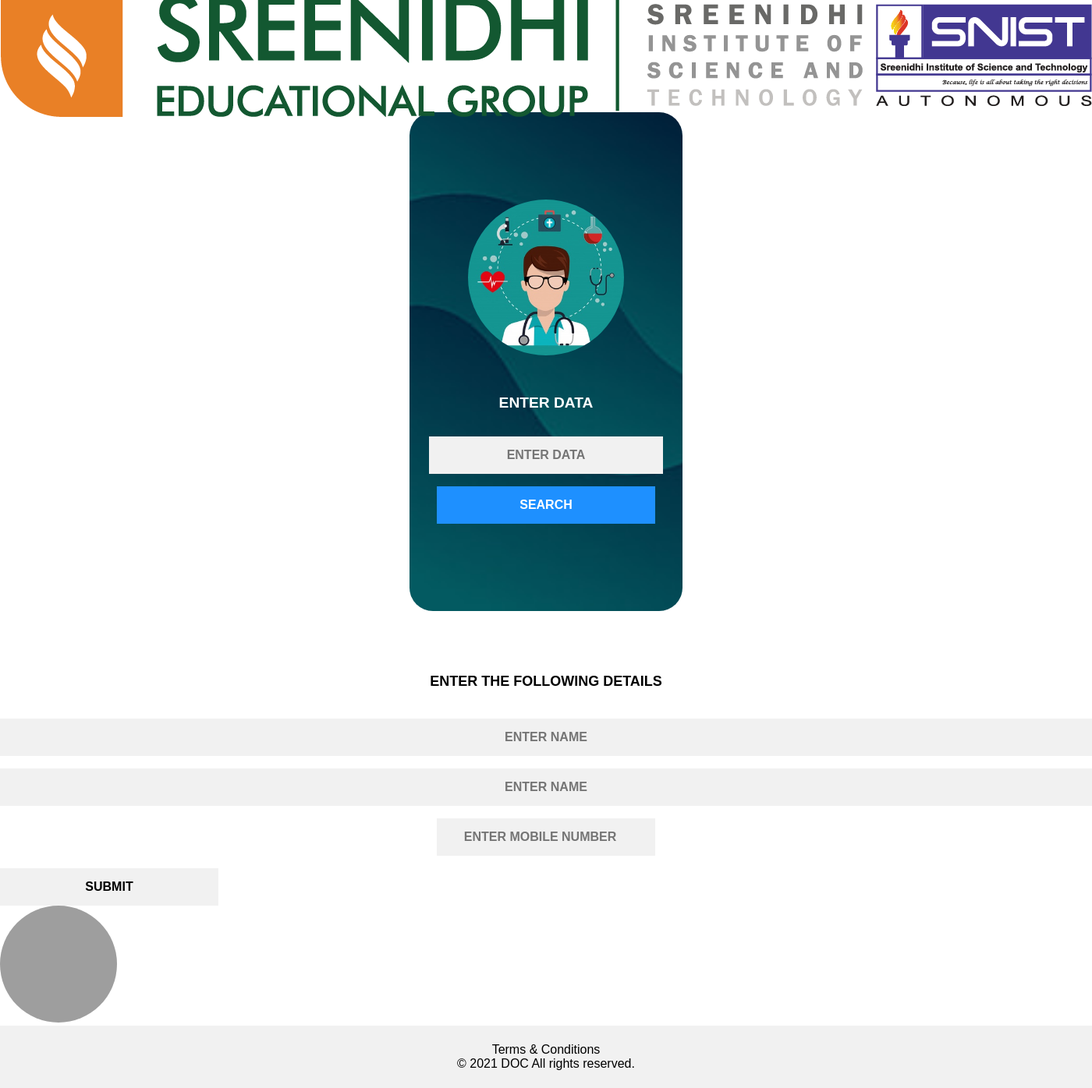
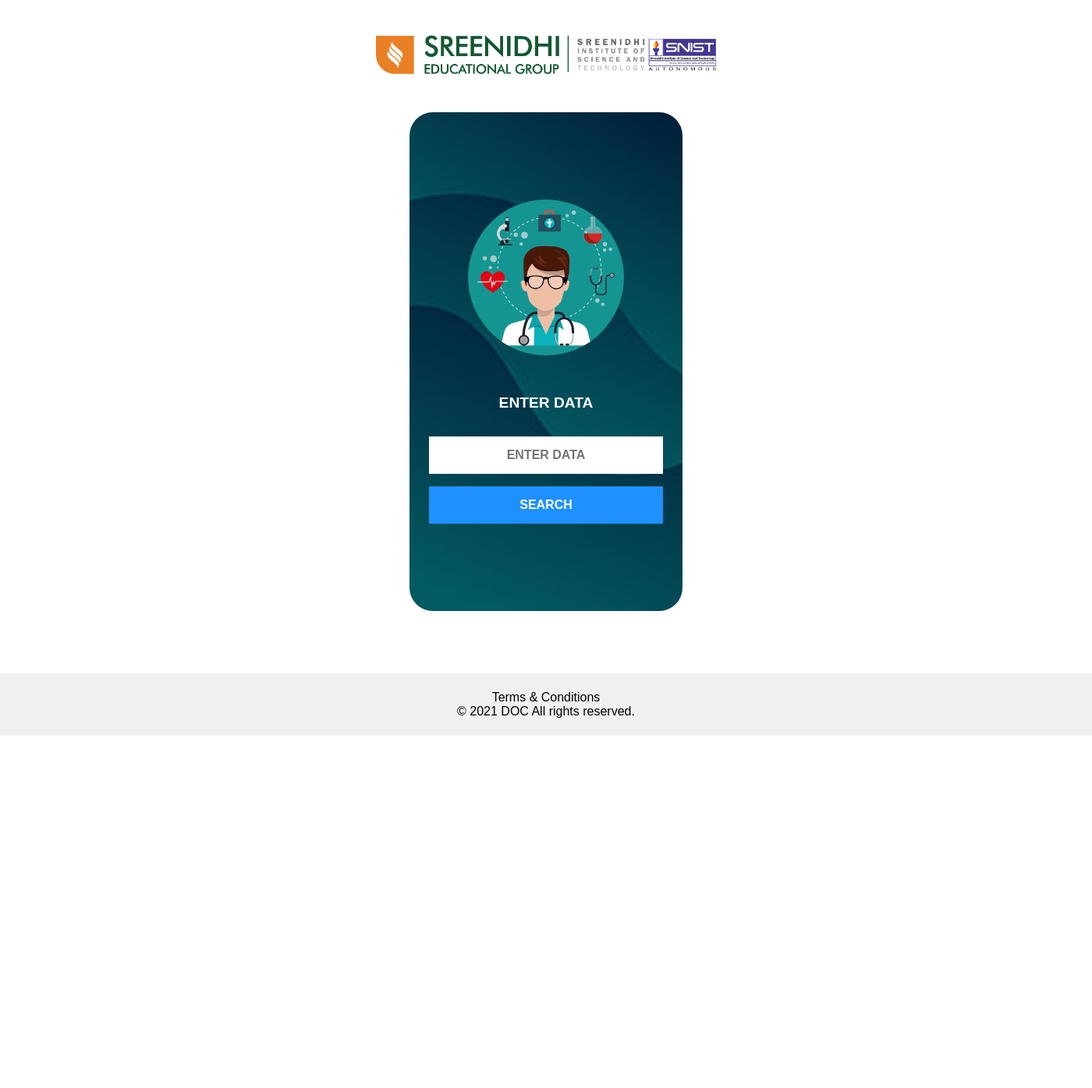
Before and after one commit to mohdaimansaleem/hpc, a PHP site: page / in a window 1400 px wide; the page is wider, and only the part inside the window is pictured. Shown: that part at 78% size. After the commit the page ends 944 px from the top of that part, so only its background shows below. Run offline with PHP 8.4, Linux system fonts and the light colour scheme; grey boxes are pictures that could not be loaded.

Commit message:
Update style.css

```diff
--- a/style.css
+++ b/style.css
@@ -10,27 +10,9 @@
 
 .autocomplete {
  position: relative;
-  display: inline-block;
+ display: flex;
+ justify-content: center;
  width: 300px;
-}
-
-input {
-  border: 1px solid transparent;
-  background-color: #f1f1f1;
-  padding: 10px;
-  font-size: 16px;
-}
-
-input[type=text] {
-  background-color: #f1f1f1;
-  width: 100%;
-}
-
-input[type=button] {
-  background-color: DodgerBlue;
-  color: #fff;
-  cursor: pointer;
-
 }
 
 .autocomplete-items {
@@ -39,7 +21,6 @@
  border-bottom: none;
  border-top: none;
  z-index: 99;
-  /*position the autocomplete items to be the same width as the container:*/
  top: 100%;
  left: 0;
  right: 0;
@@ -52,95 +33,33 @@
  border-bottom: 1px solid #d4d4d4;
 }
 
-/*when hovering an item:*/
 .autocomplete-items div:hover {
  background-color: #e9e9e9;
 }
 
-#docs{
-  display: none;
-  height: 90vh;
-  background-color: gainsboro;
-  flex-direction: row;
-
-}
-
-#doc1{
-  display: flex;
-  justify-content: center;
-  align-items: center;
-  flex-direction: column;
-  background-color: rgb(182, 182, 182);
-  width: 25vw;
-  height: 70vh;
-  margin: auto;
-  border-radius: 20px;
-}
-
-strong{
-  font-size: large;
-}
-
-.icon img{
-
-  width: 150px;
-  height: 150px;
-  border-radius: 50%;
-
-
-}
-
-p{
-  text-align: center;
-
-}
-
-#details{
-  width: 30vw;
-  height: 30vh;
-}
-
-
-#doc2{
-  display: flex;
-  justify-content: center;
-  align-items: center;
-  flex-direction: column;
-  background-color: rgb(148, 148, 148);
-  width: 25vw;
-  height: 70vh;
-  margin: auto;
-  border-radius: 20px;
-}
-#doc3{
-  display: flex;
-  justify-content: center;
-  align-items: center;
-  flex-direction: column;
-  background-color: rgb(182, 182, 182);
-  width: 25vw;
-  height: 70vh;
-  margin: auto;
-  border-radius: 20px;
-}
-/*when navigating through the items using the arrow keys:*/
 .autocomplete-active {
   background-color: DodgerBlue !important;
   color: #ffffff;
 }
 
-
-#nav{
-background-color: rgb(255, 255, 255);
-display: flex;
-align-items: center;
-justify-content: center;
-height: 18vh;
+input {
+  border: 1px solid transparent;
+  background-color: #f1f1f1;
+  padding: 10px;
+  font-size: 16px;
 }
 
-.clg{
-height: 13vh;
-width: auto;
+ input[type=text] {
+  background-color: #ffffff;
+  width: 100%;
+}
+
+ input[type=button] {
+  background-color: DodgerBlue;
+  color: #fff;
+  cursor: pointer;
+  width: 300px;
+
 }
 
 #maindiv{
@@ -155,7 +74,142 @@
   justify-content: center;
   align-items: center;
   margin-bottom: 10vh;
+}
 
+#docs{
+ display: none;
+ height: 100vh;
+ background-color: rgb(214, 214, 214);
+ flex-direction: row;
+}
+
+#doc1{
+ border: 2px solid black;
+ display: flex;
+ justify-content: center;
+ align-items: center;
+ flex-direction: column;
+ background-color: rgb(255, 255, 255);
+ width: 25vw;
+ height: 80vh;
+ margin: auto;
+ border-radius: 20px;
+}
+
+#doc2{
+ border: 2px solid black;
+ display: flex;
+ justify-content: center;
+ align-items: center;
+ flex-direction: column;
+ background-color: rgb(255, 255, 255);
+ width: 25vw;
+ height: 80vh;
+ margin: auto;
+ border-radius: 20px;
+}
+
+#doc3{
+ border: 2px solid black;
+ display: flex;
+ justify-content: center;
+ align-items: center;
+ flex-direction: column;
+ background-color: rgb(255, 255, 255);
+ width: 25vw;
+ height: 80vh;
+ margin: auto;
+ border-radius: 20px;
+}
+
+button{
+ padding: 10vh 8vh;
+ background-color: rgb(255, 255, 255);
+ border-radius: 10px;
+ border: none;
+
+}
+
+strong{
+ font-size: large;
+}
+
+.icon img{
+ width: 180px;
+ height: 180px;
+ border-radius: 50%;
+ position: relative;
+ left: 1.5vw;
+ bottom: 11vh;
+}
+
+p{
+  text-align: center;
+
+}
+
+#box{
+  display: none;
+  flex-direction: row;
+  position: relative;
+  height: 88vh;
+  width: 98vw;
+  background-color: rgb(255, 255, 255);
+  justify-content: space-between;
+}
+
+
+#box1{
+  display: flex;
+  flex-direction: column;
+  position: relative;
+  left: 30vw;
+  display: flex;
+  align-items: center;
+  justify-content: center;
+  width: 40vw;
+  height: 82vh;
+  background-color: rgb(255, 255, 255);
+}
+
+#box2{
+  display: flex;
+  justify-content: center;
+  align-items: center;
+  width: 30vw;
+  height: 82vh;
+  background-color: rgb(255, 255, 255);
+}
+
+#name{
+ width: 30vw;
+ height: 6vh;
+ border-radius: 20px;
+ background-color: white;
+ text-transform: uppercase;
+ border-color: rgb(126, 226, 243);
+}
+
+#pname{
+ width: 30vw;
+ height: 6vh;
+ border-radius: 20px;
+ background-color: white;
+ text-transform: uppercase;
+ border-color: rgb(126, 226, 243);
+}
+
+#nav{
+ background-color: rgb(255, 255, 255);
+ display: flex;
+ align-items: center;
+ justify-content: center;
+ height: 18vh;
+}
+
+.nav{
+height: 13vh;
+width: auto;
 }
 
 label h3{
@@ -165,17 +219,16 @@
  font-size: larger;
  color: rgb(255, 255, 255);
  font-weight: bolder;
-
 }
 
 input{
-width: 20vw;
+ width: 30vw;
  height: 6vh;
  text-align: center;
  font-weight: bold;
  margin-top: 2vh;
  text-transform: uppercase;
-
+ background-color: rgb(167, 164, 164);
 }
 
 .input{
@@ -183,28 +236,18 @@
  flex-direction: column;
 }
 
-#btn{
-background-color:rgb(23, 70, 73);
-color: white;
-border-color: rgb(255, 248, 248);
-font-size: medium;
-font-weight: bold;
-
-}
-
-#btn:hover{
-background-color: rgb(10, 100, 70);
-border-color: rgb(255, 248, 248);
-cursor: pointer;
-}
-
 .logo{
  display: flex;
-background-attachment: fixed;
  align-self: center;
  border-radius: 50%;
  width: 25vh;
  height: auto;
+}
+
+form{
+ display: flex;
+ flex-direction: column;
+ align-items: center;
 }
 
 #footer div{
@@ -216,85 +259,74 @@
  text-align: center;
 }
 
-#mapbox{
-display: none;
-flex-direction: column;
-height: 90vh;
-background-color: rgb(212, 212, 218);
-}
-
-#map{
-width: 90vw;
-height: 80vh;
-position: relative;
-margin: auto;
-top: 2vh;
-z-index: 3;
-}
-
-form{
-    display: flex;
-    flex-direction: column;
-    align-items: center;
-}
-
-#bttns{
-height: 10vh;
-display: flex;
-justify-content: center;
-align-items: center;
-}
-
-#btn2{
-position: relative;
-top: 1vh;
-width: 15vw;
-border-radius: 2%;
-background-color:rgb(122, 196, 128);
-color: white;
-border-color: rgb(255, 248, 248);
-font-size: medium;
-font-weight: bold;
-height: 5vh;
-border-radius: 20px;
-margin-right: 20px;
-
-}
-
-#btn2:hover{
-background-color: rgb(10, 100, 70);
-border-color: rgb(255, 248, 248);
-cursor: pointer;
-
-}
-
-#btn3{
-position: relative;
-top: 1vh;
-width: 15vw;
-border-radius: 2%;
-background-color:#318abe;
-color: white;
-border-color: rgb(255, 248, 248);
-font-size: medium;
-font-weight: bold;
-height: 5vh;
-border-radius: 20px;
-margin-right: 20px;
-
-}
-
-#btn3:hover{
-background-color: #24648a;;
-border-color: rgb(255, 248, 248);
-cursor: pointer;
-
-}
-
 p{
  font-size: medium;
  text-align: center;
 }
+
+#name{
+  border:2px solid black;
+  border-radius: 0px;
+}
+
+#pname{
+  border:2px solid black;
+  border-radius: 0px;
+}
+
+#submit{
+  width: 10vw;
+  background-color: rgb(115, 115, 192);
+  border-radius: 20px;
+  border:2px solid black;
+}
+
+#number{
+  border-radius: 20px;
+  background-color: white;
+  border:2px solid black;
+  border-radius: 0px;
+}
+
+/* The Modal (background) */
+.modal {
+  display: none; /* Hidden by default */
+  position: fixed; /* Stay in place */
+  z-index: 1; /* Sit on top */
+  padding-top: 100px; /* Location of the box */
+  left: 0;
+  top: 0;
+  width: 100%; /* Full width */
+  height: 100%; /* Full height */
+  overflow: auto; /* Enable scroll if needed */
+  background-color: rgb(0,0,0); /* Fallback color */
+  background-color: rgba(0,0,0,0.4); /* Black w/ opacity */
+  z-index: 100;
+}
+
+/* Modal Content */
+
+
+.modal-content {
+  background-color: #fefefe;
+  margin: auto;
+  padding: 20px;
+  border: 1px solid #888;
+  width: 40vw;
+  height: 30vh;
+
+}
+
+#body{
+    -webkit-touch-callout: none; /* iOS Safari */
+      -webkit-user-select: none; /* Safari */
+       -khtml-user-select: none; /* Konqueror HTML */
+         -moz-user-select: none; /* Firefox */
+          -ms-user-select: none; /* Internet Explorer/Edge */
+              user-select: none; /* Non-prefixed version, currently
+                                    supported by Chrome and Opera */
+}
+
 
 
 /* The Modal (background) */
@@ -343,13 +375,3 @@
   text-decoration: none;
   cursor: pointer;
 }
-
-#body{
-    -webkit-touch-callout: none; /* iOS Safari */
-      -webkit-user-select: none; /* Safari */
-       -khtml-user-select: none; /* Konqueror HTML */
-         -moz-user-select: none; /* Firefox */
-          -ms-user-select: none; /* Internet Explorer/Edge */
-              user-select: none; /* Non-prefixed version, currently
-                                    supported by Chrome and Opera */
-  }
```
Lines whose indentation alone changed are shown as unchanged.
